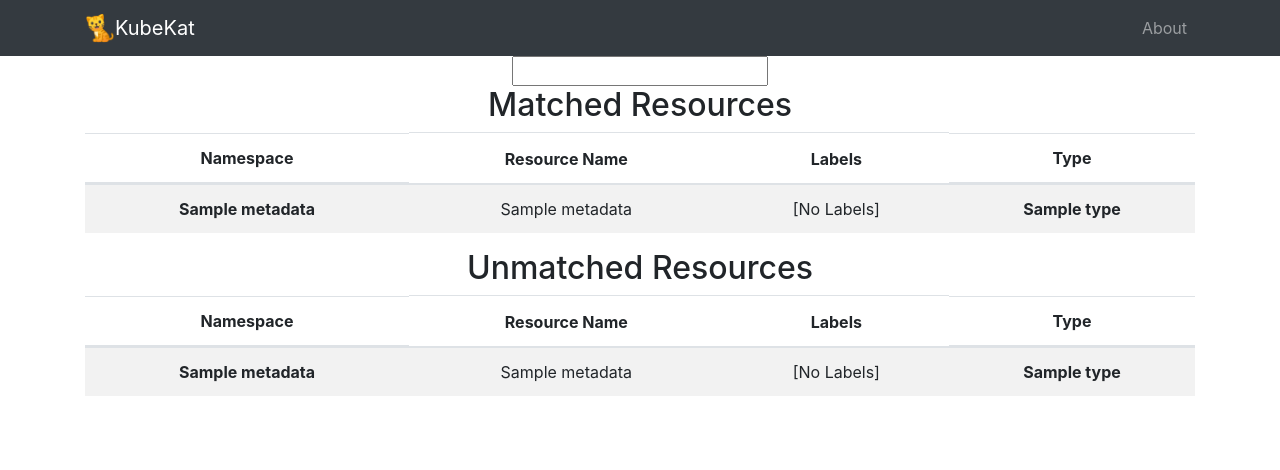
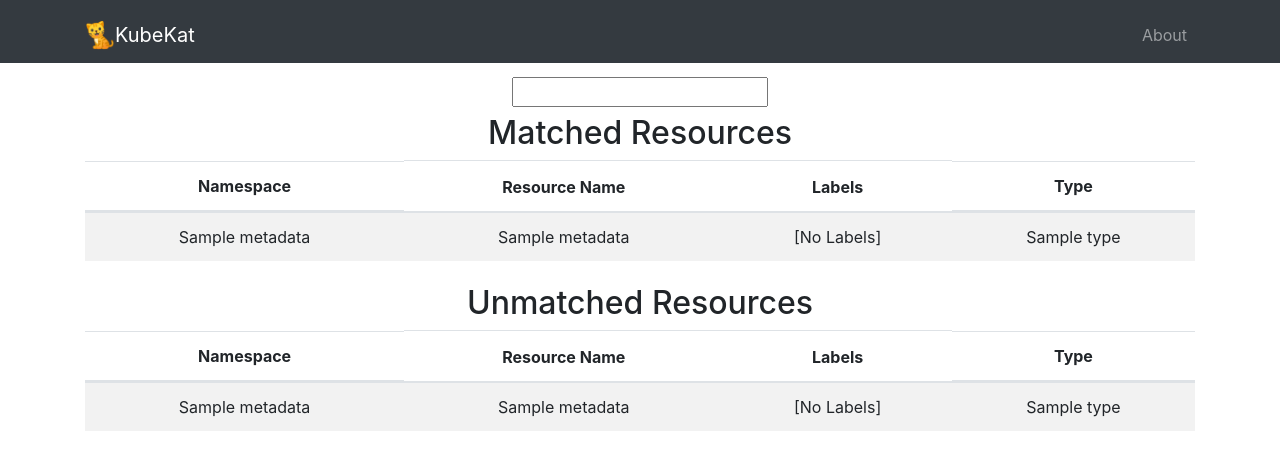
Before and after one commit to xtorrentgorjon/kubekat, a Flask app: template app/templates/bootstrap.html in a window 1280 px wide. Shown: the top 470 px of the page. Run offline with Flask 2, Linux system fonts and the light colour scheme; the template is opened without the code that fills it: values that come from a table or form of the project are taken from there, most other values are stand-ins (such as "Sample title", 1, 10 or a date in 2020); some libraries are stand-ins or nearby versions.

Commit message:
Now displaying tables if not empty. Added warning message.

```diff
--- a/app/static/css/bootstrap.extra.css
+++ b/app/static/css/bootstrap.extra.css
@@ -5,6 +5,6 @@
   margin-right: auto;
 }
 
-.row {
-	maring-top: 5px;
+.container {
+	margin-top: 7px;
 }
--- a/app/templates/bootstrap.html
+++ b/app/templates/bootstrap.html
@@ -72,6 +72,7 @@
     </div>
   </div>
 
+  {% if correct_resources|length > 0 %}
   <div class="container"> <!-- Matches should go here -->
     <div class="row">
       <div class="col-lg-12 text-center">
@@ -88,7 +89,7 @@
             <tbody>
             {% for app in correct_resources %}
               <tr>
-                <th class="d-none d-lg-block">{{app.metadata.namespace}}</td>
+                <td class="d-none d-lg-block">{{app.metadata.namespace}}</td>
                 <td>{{app.metadata.name}}</td>
                 <td><div class="column-text-left">
                   {% if app.metadata.labels is mapping %}
@@ -98,7 +99,7 @@
                   {% else %}
                   [No Labels]
                   {% endif %}</div></td>
-                <th class="d-none d-lg-block">{{app.type}}</td>
+                <td class="d-none d-lg-block">{{app.type}}</td>
               </tr>
               {% endfor %}
             </tbody>
@@ -106,7 +107,9 @@
       </div>
     </div>
   </div>
+  {% endif %}
 
+  {% if incorrect_resources|length > 0 %}
   <div class="container"> <!-- Matches should go here -->
     <div class="row">
       <div class="col-lg-12 text-center">
@@ -123,7 +126,7 @@
             <tbody>
             {% for app in incorrect_resources %}
               <tr>
-                <th class="d-none d-lg-block">{{app.metadata.namespace}}</td>
+                <td class="d-none d-lg-block">{{app.metadata.namespace}}</td>
                 <td>{{app.metadata.name}}</td>
                 <td><div class="column-text-left">
                   {% if app.metadata.labels is mapping %}
@@ -133,7 +136,7 @@
                   {% else %}
                   [No Labels]
                   {% endif %}</div></td>
-                <th class="d-none d-lg-block">{{app.type}}</td>
+                <td class="d-none d-lg-block">{{app.type}}</td>
               </tr>
               {% endfor %}
             </tbody>
@@ -141,6 +144,7 @@
       </div>
     </div>
   </div>
+  {% endif %}
 
   <!-- Bootstrap core JavaScript -->
   <script src="{{ url_for('static', filename='vendor/jquery/jquery.min.js') }}"></script>
```
